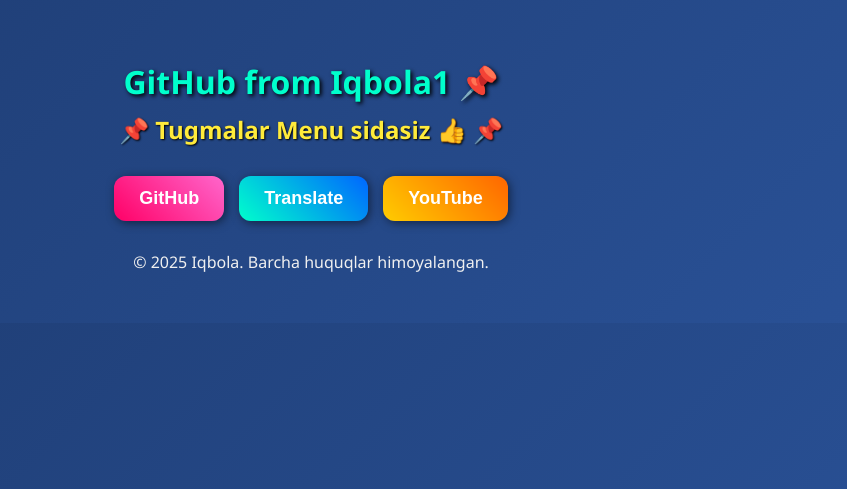
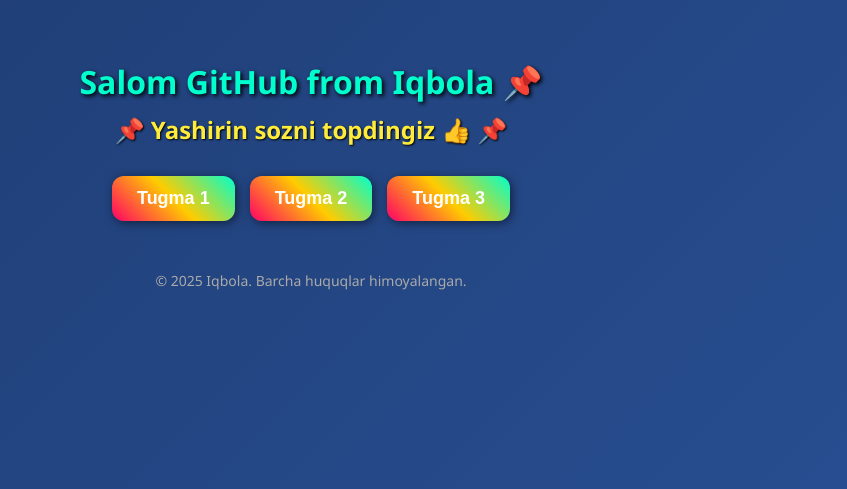
Before and after one commit to Ziyodullodev/flask-backend-organish-uchun-3, a Flask app: page /iqbola in a window 1280 px wide. Shown: the top 489 px of the page, without its empty margins (329-1176 px from the left). Run offline with Flask 3, Linux system fonts and the light colour scheme.

Commit message:
yangilanish...

```diff
--- a/static/iqbola.css
+++ b/static/iqbola.css
@@ -20,11 +20,11 @@
 }
 
 .buttons {
+    margin-bottom: 50px;
     display: flex;
     justify-content: center;
     flex-wrap: wrap;
     gap: 15px;
-    margin-bottom: 30px;
 }
 
 .btn {
@@ -32,6 +32,7 @@
     font-size: 18px;
     font-weight: bold;
     color: #fff;
+    background: linear-gradient(45deg, #ff0066, #ffcc00, #00ffcc);
     border: none;
     border-radius: 12px;
     cursor: pointer;
@@ -39,44 +40,25 @@
     box-shadow: 2px 2px 10px rgba(0,0,0,0.5);
 }
 
-/* Asosiy tugmalar ranglari (noyob) */
-#btn1 { background: linear-gradient(45deg, #ff0066, #ff66cc); }
-#btn2 { background: linear-gradient(45deg, #00ffcc, #0066ff); }
-#btn3 { background: linear-gradient(45deg, #ffcc00, #ff6600); }
-
 .btn:hover {
     transform: scale(1.15);
     box-shadow: 4px 4px 15px rgba(0,0,0,0.7);
+    background: linear-gradient(45deg, #00ffcc, #ff0066, #ffcc00);
 }
 
-/* Link tugmalari */
-.links {
-    display: flex;
-    justify-content: center;
-    flex-wrap: wrap;
-    gap: 15px;
-    margin-top: 20px;
+footer {
+    font-size: 14px;
+    color: #aaa;
+    margin-top: 50px;
 }
 
-.link-btn {
-    padding: 10px 20px;
-    font-size: 16px;
-    font-weight: bold;
-    color: #fff;
-    border: none;
-    border-radius: 10px;
-    cursor: pointer;
-    transition: transform 0.3s, box-shadow 0.3s, background 0.5s;
-    text-decoration: none;
-    display: inline-block;
+@media screen and (max-width: 600px) {
+    body {
+        padding: 30px 10px;
+    }
+
+    .btn {
+        width: 80%;
+        margin: 10px auto;
+    }
 }
-
-/* Link tugmalari ranglari (har xil) */
-.link-github { background: #333; }
-.link-translate { background: #0f9d58; }
-.link-youtube { background: #ff0000; }
-
-.link-btn:hover {
-    transform: scale(1.1);
-    box-shadow: 3px 3px 10px rgba(0,0,0,0.5);
-}
--- a/templates/iqbola.html
+++ b/templates/iqbola.html
@@ -1,33 +1,28 @@
+<link rel="stylesheet" href="{{ url_for('static', filename='iqbola.css') }}">
 <!DOCTYPE html>
 <html lang="uz">
 <head>
     <meta charset="UTF-8">
     <meta name="viewport" content="width=device-width, initial-scale=1.0">
-    <title>Interaktiv Tugmalar</title>
+    <title>Iqbolaning GitHub Sahifasi</title>
     <link rel="stylesheet" href="iqbola.css">
 </head>
 <body>
     <header>
-        <h1> GitHub from Iqbola1 📌</h1>
-        <h2>📌 Tugmalar Menu sidasiz 👍 📌</h2>
+        <h1>Salom GitHub from Iqbola 📌</h1>
+        <h2>📌 Yashirin sozni topdingiz 👍 📌</h2>
     </header>
 
     <main>
         <div class="buttons">
-            <button class="btn" id="btn1">GitHub</button>
-            <button class="btn" id="btn2">Translate</button>
-            <button class="btn" id="btn3">YouTube</button>
-        </div>
-
-        <div id="links" class="links">
-            <!-- Havolalar shu yerda chiqadi -->
+            <button class="btn">Tugma 1</button>
+            <button class="btn">Tugma 2</button>
+            <button class="btn">Tugma 3</button>
         </div>
     </main>
 
     <footer>
         &copy; 2025 Iqbola. Barcha huquqlar himoyalangan.
     </footer>
-
-    <script src="iqbola.js"></script>
 </body>
 </html>
```
